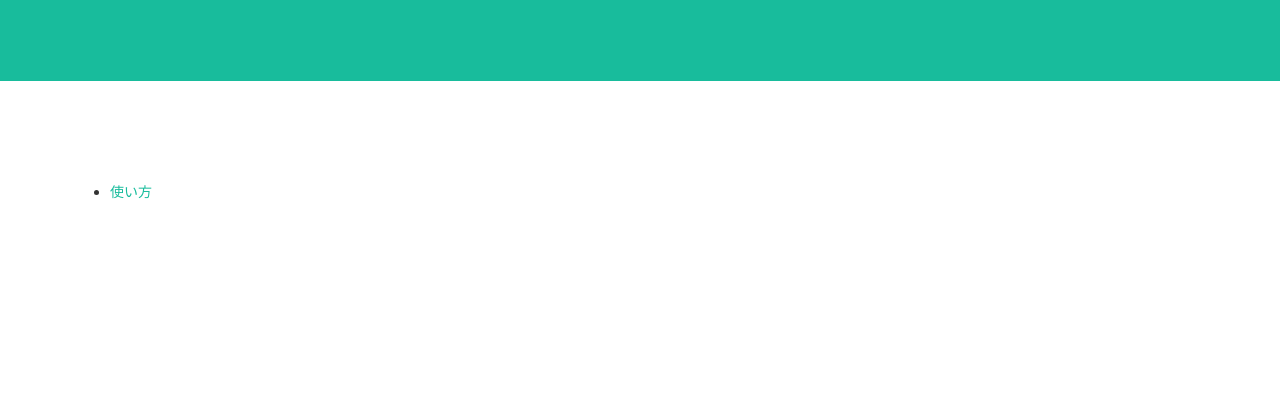
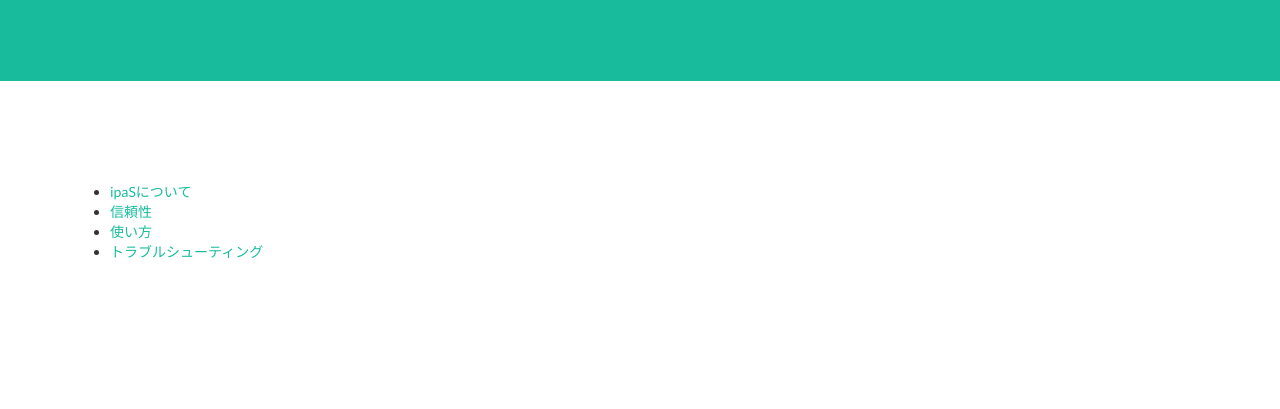
Before and after one commit to Nnsuke24/helpCenter, a website: page indexのコピー.html in a window 1280 px wide. Shown: the part 613-1022 px from the top of the page. Drawn offline with nearby package versions, Linux system fonts and the light colour scheme.

Commit message:
UI
リストの追加

```diff
--- a/indexのコピー.html
+++ b/indexのコピー.html
@@ -94,7 +94,16 @@
             </div>
             <ul>
                 <li>
+                    <a href="#contact">ipaSについて</a>
+                </li>
+                <li>
+                    <a href="#contact">信頼性</a>
+                </li>
+                <li>
                     <a href="#contact">使い方</a>
+                </li>
+                <li>
+                    <a href="#contact">トラブルシューティング</a>
                 </li>
             </ul>
             <!-- <div class="row">
@@ -522,6 +531,7 @@
     </div>
 
     <!-- jQuery -->
+    <!-- ※JavaScriptより先に読み込まなければJavaScriptが動作しない -->
     <!-- ナビゲーションバーとお問い合わせの入力欄の案内文字 -->
     <script src="vendor/jquery/jquery.min.js"></script>
 
```
Also changed, not shown: 1 other file.
